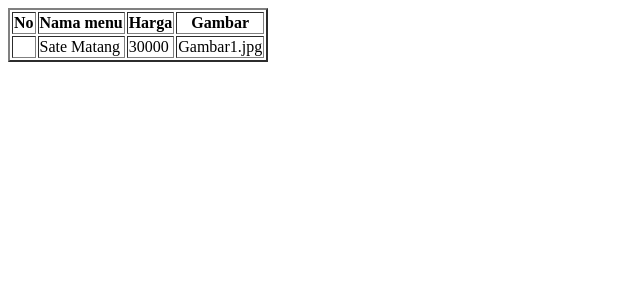
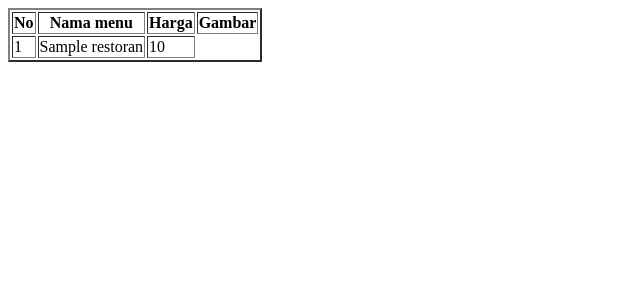
Before and after one commit to nuranisahzakaria/PHP-Dasar, a PHP site: page / in a window 1280 px wide. Shown: the top 300 px of the page, without its empty margins (0-640 px from the left). Run offline with PHP 8.4, Linux system fonts and the light colour scheme; tables that the repository leaves empty or names only in its code hold one stand-in row (values such as "Sample post").

Commit message:
Lagi ngantuk, ngoding eror ngga tau dimana, auah.. Mau tidur aja

```diff
--- a/pertemuan11/index.php
+++ b/pertemuan11/index.php
@@ -21,11 +21,14 @@
             <th>Gambar</th>
         </tr>
         <tr>
-            <td><?php  ?></td>
-            <td>Sate Matang</td>
-            <td>30000</td>
-            <td>Gambar1.jpg</td>
+            <?php $i=1;  ?>
+            <?php while ($isi = mysqli_fetch_assoc($result)): ?>
+
+            <td><?php echo $i; ?></td>
+            <td><?php echo $isi["nama_menu"]; ?></td>
+            <td><?php echo $isi["harga"]; ?></td>
         </tr>
+        <?php endwhile; ?>
     </table>
 </body>
 </html>
```
